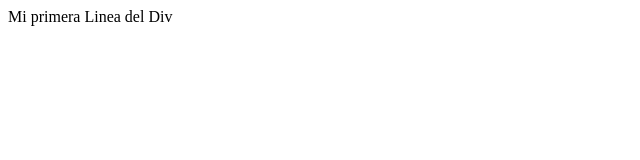
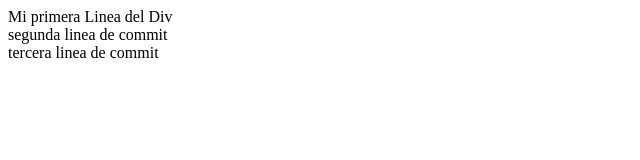
Before and after one commit to DJR-PO/MIERCOLES_CURSO_GIT, a plain HTML site: page index.html in a window 1280 px wide. Shown: the whole page, without its empty margins (0-640 px from the left). Drawn offline with Linux system fonts and the light colour scheme.

Commit message:
second commit

```diff
--- a/index.html
+++ b/index.html
@@ -7,5 +7,7 @@
 </head>
 <body>
     <div>Mi primera Linea del Div</div>
+    <div>segunda linea de commit</div>
+    <div>tercera linea de commit</div>
 </body>
 </html>
```
